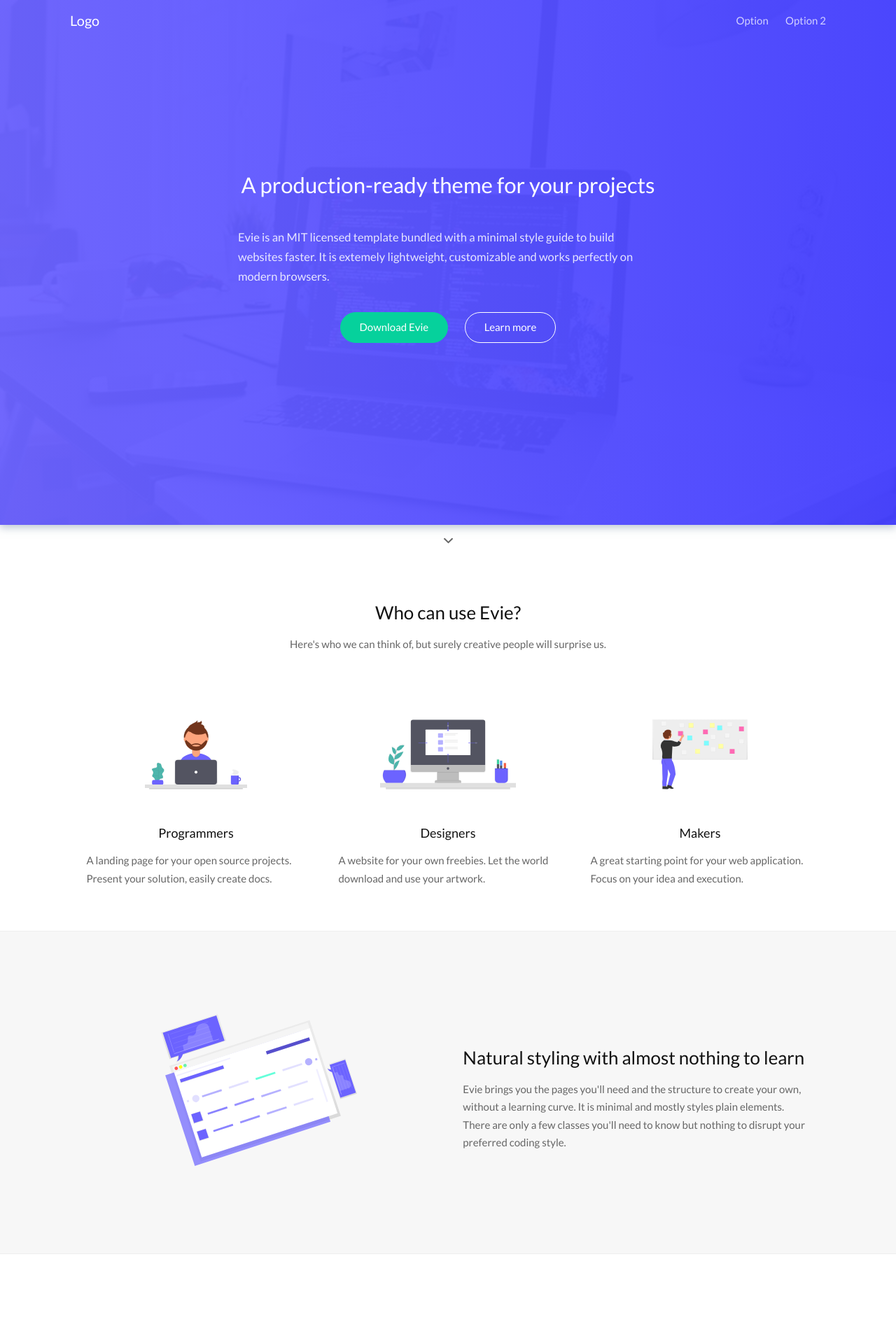
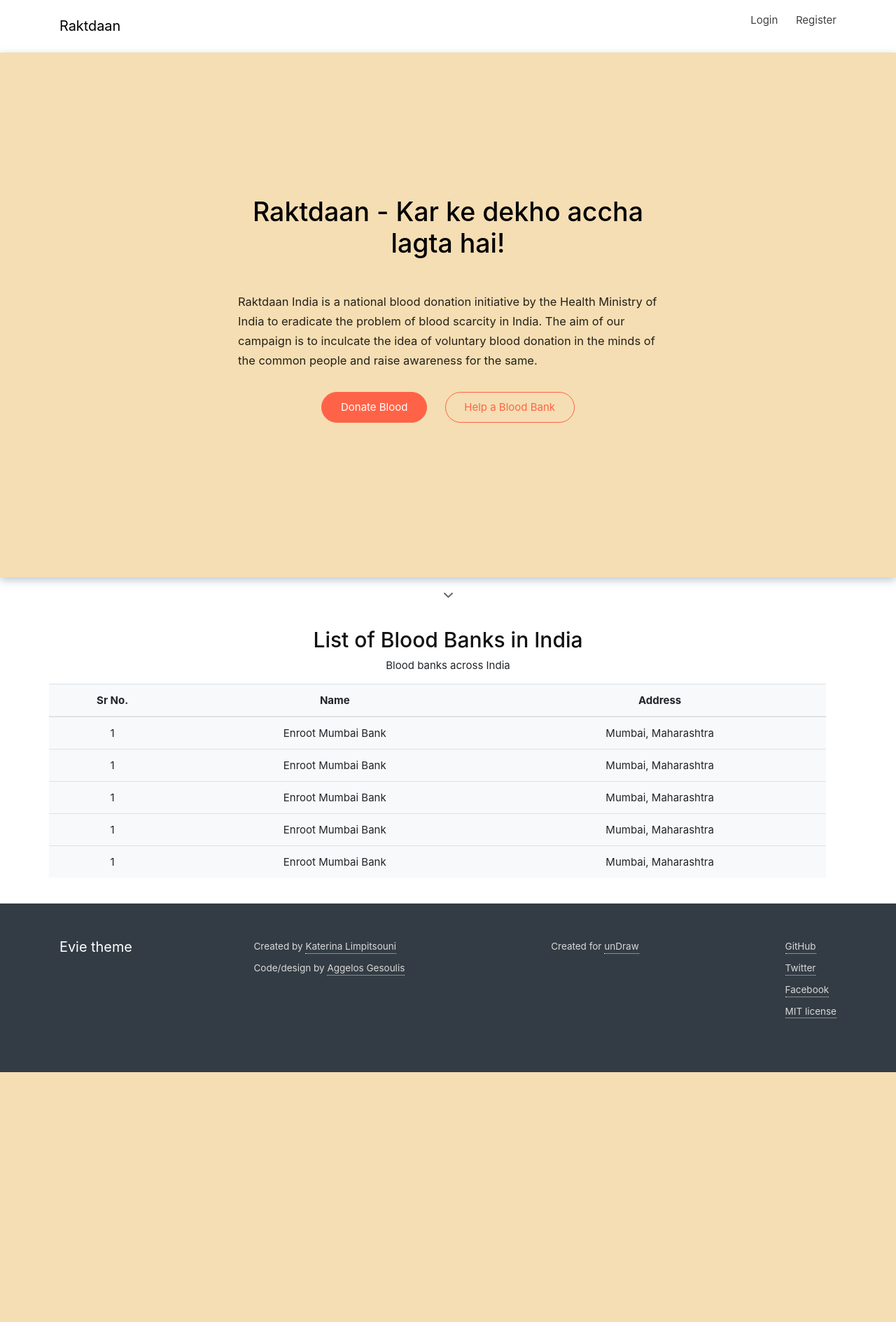
Before and after one commit to enroot-mumbai/rakt-daan, a PHP site: page / in a window 1280 px wide. Shown: the top 1889 px of the page at 70% size. After the commit the page ends 1532 px from the top, so only its background shows below. Run offline with PHP 8.4, Linux system fonts and the light colour scheme.

Commit message:
getting template ready

```diff
--- a/css/style.css
+++ b/css/style.css
@@ -457,12 +457,12 @@
       color: #fff; } }
 
 .button__accent {
-  background-color: #06d19c;
-  border-color: #06d19c;
+  background-color: tomato;
+  border-color: tomato;
   color: #fff; }
   @media (min-width: 992px) {
     .button__accent:hover {
-      background-color: #05bd8d;
+      background-color: tomato;
       border-color: #05bd8d;
       color: #fff; } }
 
@@ -712,8 +712,8 @@
   height: 18px;
   border-top: 2px solid transparent;
   border-left: 2px solid transparent;
-  border-right: 2px solid #06d19c;
-  border-bottom: 2px solid #06d19c;
+  border-right: 2px solid tomato;
+  border-bottom: 2px solid tomato;
   transform: rotate(40deg);
   backface-visibility: hidden;
   transform-origin: 100% 100%; }
@@ -734,7 +734,7 @@
   position: fixed;
   z-index: 100;
   width: 100%;
-  background-color: #6C63FF;
+  background-color: white;
   transition: 0.7s; }
   .navbar--nofixed {
     position: relative;
@@ -746,13 +746,13 @@
   align-items: center;
   justify-content: space-between;
   height: 60px;
-  color: #fff;
+  color: black;
   transition: 0.7s; }
 
 .navbar__logo {
   font-size: 1.325rem;
   transition: 0;
-  color: #fff;
+  color: black;
   text-decoration: none; }
 
 .navbar__menu {
@@ -770,7 +770,7 @@
       .navbar__menu li {
         margin-left: 16pt; } }
   .navbar__menu a {
-    color: #fff; }
+    color:black; }
     @media (min-width: 992px) {
       .navbar__menu a {
         opacity: 0.75; }
@@ -779,7 +779,7 @@
         .navbar__menu a:after {
           display: block;
           content: '';
-          border-bottom: solid 1px #fff;
+          border-bottom: solid 1px black;
           transform: scaleX(0);
           transition: transform 250ms ease-in-out; }
         .navbar__menu a:hover:after {
@@ -798,7 +798,7 @@
   background-color: transparent; }
   .navbar--extended .navbar__inner {
     height: 60px;
-    color: #ffffff; }
+    color: black; }
 
 /*! responsive-nav.js 1.0.39 by @viljamis */
 .nav__mobile ul {
@@ -808,7 +808,7 @@
   display: block;
   list-style: none;
   background-color: #333C44;
-  color: #fff; }
+  color: black; }
 
 .nav__mobile li {
   width: 60%;
@@ -856,12 +856,12 @@
 .hero {
   position: relative;
   width: 100%;
-  background-image: url("../images/evie_default_bg.jpeg");
+  background-color: wheat;
   box-shadow: 0 4px 11px rgba(124, 146, 169, 0.5);
   background-size: cover;
   background-position: center center;
   background-repeat: no-repeat;
-  color: #ffffff; }
+  color: black; }
   .hero__inner {
     position: relative;
     z-index: 3; }
@@ -919,12 +919,12 @@
   margin: 12pt 8pt; }
 
 .hero__button {
-  color: #ffffff;
-  border-color: #ffffff; }
+  color: tomato;
+  border-color: tomato; }
   @media (min-width: 992px) {
     .hero__button:hover {
-      color: #e3e3e3;
-      border-color: #e3e3e3; } }
+      color: tomato;
+      border-color: tomato; } }
 
 .hero__sub {
   -js-display: flex;
--- a/index.html
+++ b/index.html
@@ -3,21 +3,28 @@
 <head>
 	<meta class="utf-8">
 	<meta name="viewport" content="width=device-width, initial-scale=1, maximum-scale=1">
-	<title>Evie by unDraw</title>
+	<title>Raktdaan</title>
 	<!-- Don't forget to add your metadata here -->
-	<link rel='stylesheet' href='css/style.min.css' />
+
+	<!-- Initially it was style.min.css -->
+	<link rel='stylesheet' href='css/style.css' />
+
+	<!-- imported bootstrap -->
+	<link rel="stylesheet" href="https://stackpath.bootstrapcdn.com/bootstrap/4.4.1/css/bootstrap.min.css" integrity="sha384-Vkoo8x4CGsO3+Hhxv8T/Q5PaXtkKtu6ug5TOeNV6gBiFeWPGFN9MuhOf23Q9Ifjh" crossorigin="anonymous">
 </head>
 <body>
 	<!-- Hero(extended) navbar -->
 	<div class="navbar navbar--extended">
 		<nav class="nav__mobile"></nav>
-		<div class="container">
+
+		<!-- style display:block; was added to fix a issue in navbar after adding bootstrap -->
+		<div style="display: block;" class="container">
 			<div class="navbar__inner">
-				<a href="index.html" class="navbar__logo">Logo</a>
+				<a href="index.html" class="navbar__logo">Raktdaan</a>
 				<nav class="navbar__menu">
 					<ul>
-						<li><a href="#">Option</a></li>
-						<li><a href="#">Option 2</a></li>
+						<li><a href="#">Login</a></li>
+						<li><a href="#">Register</a></li>
 					</ul>
 				</nav>
 				<div class="navbar__menu-mob"><a href="" id='toggle'><svg role="img" xmlns="http://www.w3.org/2000/svg" viewBox="0 0 448 512"><path fill="currentColor" d="M16 132h416c8.837 0 16-7.163 16-16V76c0-8.837-7.163-16-16-16H16C7.163 60 0 67.163 0 76v40c0 8.837 7.163 16 16 16zm0 160h416c8.837 0 16-7.163 16-16v-40c0-8.837-7.163-16-16-16H16c-8.837 0-16 7.163-16 16v40c0 8.837 7.163 16 16 16zm0 160h416c8.837 0 16-7.163 16-16v-40c0-8.837-7.163-16-16-16H16c-8.837 0-16 7.163-16 16v40c0 8.837 7.163 16 16 16z" class=""></path></svg></a></div>
@@ -26,16 +33,16 @@
 	</div>
 	<!-- Hero unit -->
 	<div class="hero">
-		<div class="hero__overlay hero__overlay--gradient"></div>
+		<!-- <div class="hero__overlay hero__overlay--gradient"></div> -->
 		<div class="hero__mask"></div>
 		<div class="hero__inner">
 			<div class="container">
 				<div class="hero__content">
 					<div class="hero__content__inner" id='navConverter'>
-						<h1 class="hero__title">A production-ready theme for your projects</h1>
-						<p class="hero__text">Evie is an MIT licensed template bundled with a minimal style guide to build websites faster. It is extemely lightweight, customizable and works perfectly on modern browsers.</p>
-						<a href="#" class="button button__accent">Download Evie</a>
-						<a href="#" class="button hero__button">Learn more</a>
+						<h1 class="hero__title">Raktdaan - Kar ke dekho accha lagta hai!</h1>
+						<p class="hero__text">Raktdaan India is a national blood donation initiative by the Health Ministry of India to eradicate the problem of blood scarcity in India. The aim of our campaign is to inculcate the idea of voluntary blood donation in the minds of the common people and raise awareness for the same.</p>
+						<a href="#" class="button button__accent">Donate Blood</a>
+						<a href="#" class="button hero__button">Help a Blood Bank</a>
 					</div>
 				</div>
 			</div>
@@ -49,37 +56,52 @@
 	<!-- Steps -->
 	<div class="steps landing__section">
 		<div class="container">
-			<h2>Who can use Evie?</h2>
-			<p>Here's who we can think of, but surely creative people will surprise us.</p>
+			<h2>List of Blood Banks in India</h2>
+			<p>Blood banks across India</p>
 		</div>
 		<div class="container">
-			<div class="steps__inner">
-				<div class="step">
-					<div class="step__media">
-						<img src="./images/undraw_designer.svg" class="step__image">
-					</div>
-					<h4>Programmers</h4>
-					<p class="step__text">A landing page for your open source projects. Present your solution, easily create docs.</p>
-				</div>
-				<div class="step">
-					<div class="step__media">
-						<img src="./images/undraw_responsive.svg" class="step__image">
-					</div>
-					<h4>Designers</h4>
-					<p class="step__text">A website for your own freebies. Let the world download and use your artwork.</p>
-				</div>
-				<div class="step">
-					<div class="step__media">
-						<img src="./images/undraw_creation.svg" class="step__image">
-					</div>
-					<h4>Makers</h4>
-					<p class="step__text">A great starting point for your web application. Focus on your idea and execution.</p>
-				</div>
-			</div>
+		<div class="row">
+			<table class="table bg-light">
+				<thead>
+					<tr>
+						<th>Sr No.</th>
+						<th>Name</th>
+						<th>Address</th>
+					</tr>
+				</thead>
+				<tbody>
+					<tr>
+						<td>1</td>
+						<td>Enroot Mumbai Bank</td>
+						<td>Mumbai, Maharashtra</td>
+					</tr>
+					<tr>
+						<td>1</td>
+						<td>Enroot Mumbai Bank</td>
+						<td>Mumbai, Maharashtra</td>
+					</tr>
+					<tr>
+						<td>1</td>
+						<td>Enroot Mumbai Bank</td>
+						<td>Mumbai, Maharashtra</td>
+					</tr>
+					<tr>
+						<td>1</td>
+						<td>Enroot Mumbai Bank</td>
+						<td>Mumbai, Maharashtra</td>
+					</tr>
+					<tr>
+						<td>1</td>
+						<td>Enroot Mumbai Bank</td>
+						<td>Mumbai, Maharashtra</td>
+					</tr>
+				</tbody>
+			</table>
+		</div>
 		</div>
 	</div>
 	<!-- Expanded sections -->
-	<div class="expanded landing__section">
+	<!-- <div class="expanded landing__section">
 		<div class="container">
 			<div class="expanded__inner">
 				<div class="expanded__media">
@@ -117,9 +139,9 @@
 				</div>
 			</div>
 		</div>
-	</div>
+	</div> -->
 	<!-- Call To Action -->
-	<div class="cta cta--reverse">
+	<!-- <div class="cta cta--reverse">
 		<div class="container">
 			<div class="cta__inner">
 				<h2 class="cta__title">Get started now</h2>
@@ -127,7 +149,7 @@
 				<a href="#" class="button button__accent">Download Evie</a>
 			</div>
 		</div>
-	</div>
+	</div> -->
 	<!-- Footer -->
 	<div class="footer footer--dark">
 		<div class="container">
@@ -148,21 +170,26 @@
 					</div>
 					<div class="footer__data__item">
 					<div class="footer__row">
-						<a href="https://github.com/anges244/evie" target="_blank" class="footer__link">GitHub</a>
+						<a href="#" target="_blank" class="footer__link">GitHub</a>
 					</div>
 					<div class="footer__row">
-						<a href="https://twitter.com/undraw_co" target="_blank" class="footer__link">Twitter</a>
+						<a href="#" target="_blank" class="footer__link">Twitter</a>
 					</div>
 					<div class="footer__row">
-						<a href="https://www.facebook.com/undraw.co/" target="_blank" class="footer__link">Facebook</a>
+						<a href="#" target="_blank" class="footer__link">Facebook</a>
 					</div>
 					<div class="footer__row">
-						<a href="./additional.html" class="footer__link">MIT license</a>
+						<a href="#" class="footer__link">MIT license</a>
 					</div>
 				</div>
 			</div>
 		</div>
 	</div>
 <script src='js/app.min.js'></script>
+
+<!-- bootstrap and dependencies -->
+<script src="https://code.jquery.com/jquery-3.4.1.slim.min.js" integrity="sha384-J6qa4849blE2+poT4WnyKhv5vZF5SrPo0iEjwBvKU7imGFAV0wwj1yYfoRSJoZ+n" crossorigin="anonymous"></script>
+<script src="https://cdn.jsdelivr.net/npm/popper.js@1.16.0/dist/umd/popper.min.js" integrity="sha384-Q6E9RHvbIyZFJoft+2mJbHaEWldlvI9IOYy5n3zV9zzTtmI3UksdQRVvoxMfooAo" crossorigin="anonymous"></script>
+<script src="https://stackpath.bootstrapcdn.com/bootstrap/4.4.1/js/bootstrap.min.js" integrity="sha384-wfSDF2E50Y2D1uUdj0O3uMBJnjuUD4Ih7YwaYd1iqfktj0Uod8GCExl3Og8ifwB6" crossorigin="anonymous"></script>
 </body>
 </html>
```
Also changed, not shown: page.html (+4 -4 lines).
